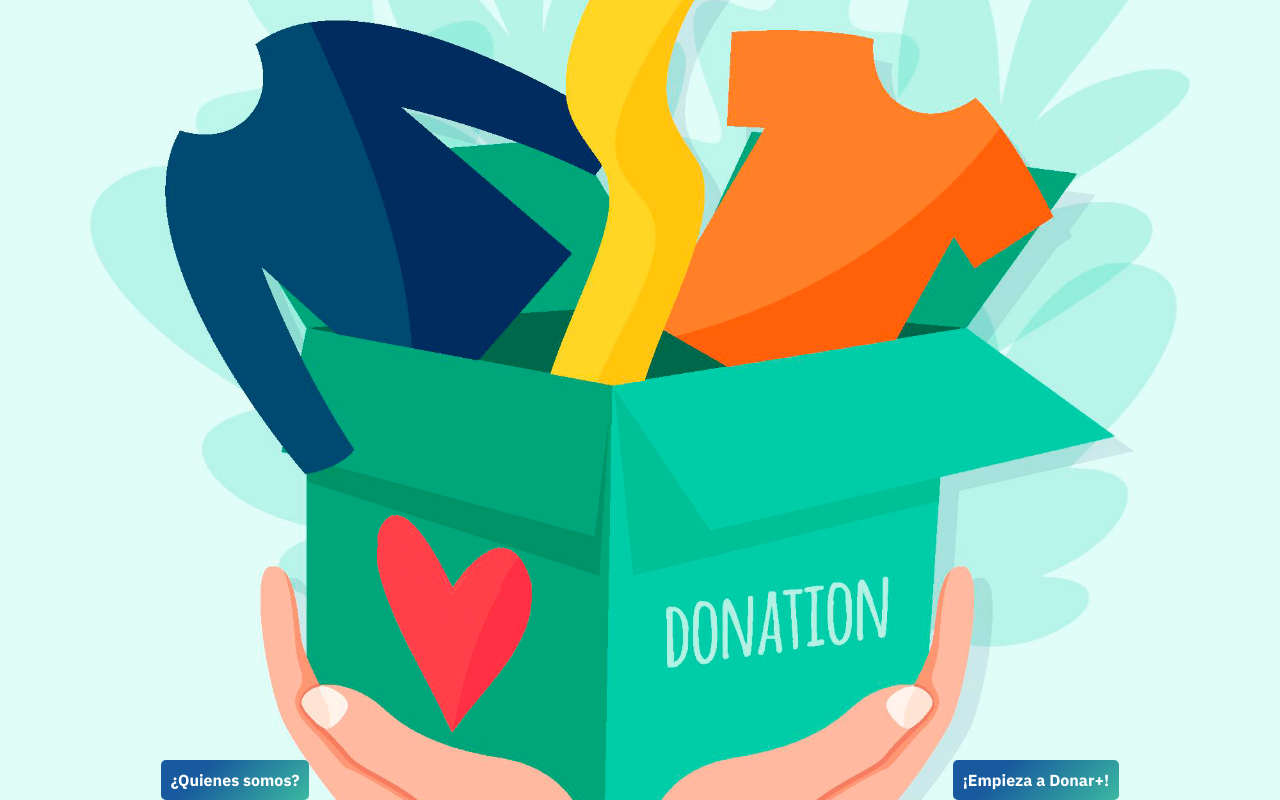
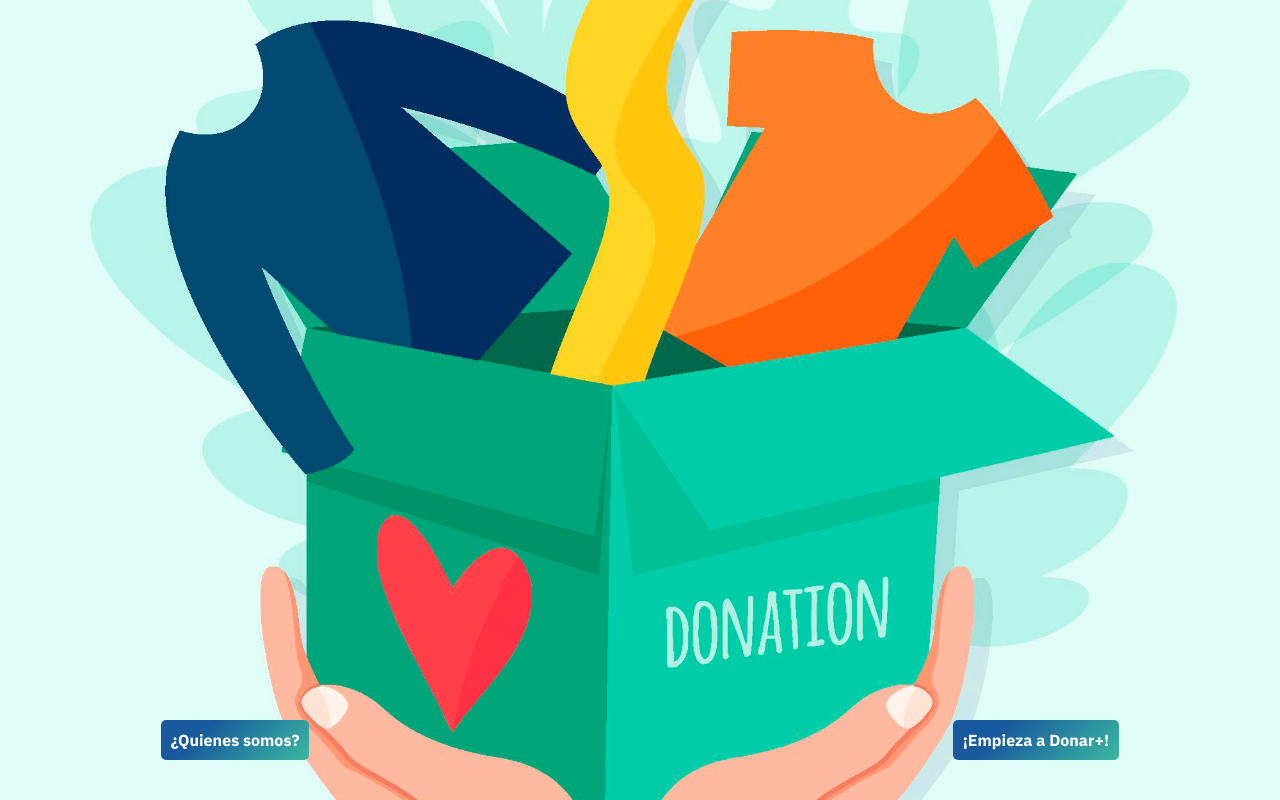
Before and after one commit to omiras/donapp, a React (Vite) app: page /splash in a window 1280 px wide. Built offline with nearby package versions, Linux system fonts and the light colour scheme; no server answers; the database is empty.

Commit message:
Update splash 15:21 28/06

```diff
--- a/src/js/views/SplashPage.jsx
+++ b/src/js/views/SplashPage.jsx
@@ -13,14 +13,12 @@ function SplashPage() {
         backgroundPosition: "center",
         minHeight: "100vh",
       }}
-      className="flex justify-around items-end"
+      className="flex flex-col justify-end"
     >
       {/* <img></img> */}
-      <div className="flex">
+      <div className="flex justify-around mb-10">
         <ButtonsSplash>¿Quienes somos?</ButtonsSplash>
-      </div>
       <nav></nav>
-      <div className="flex">
       <Link to="/">
         <ButtonsSplash>¡Empieza a Donar+!</ButtonsSplash>
         </Link>
```
